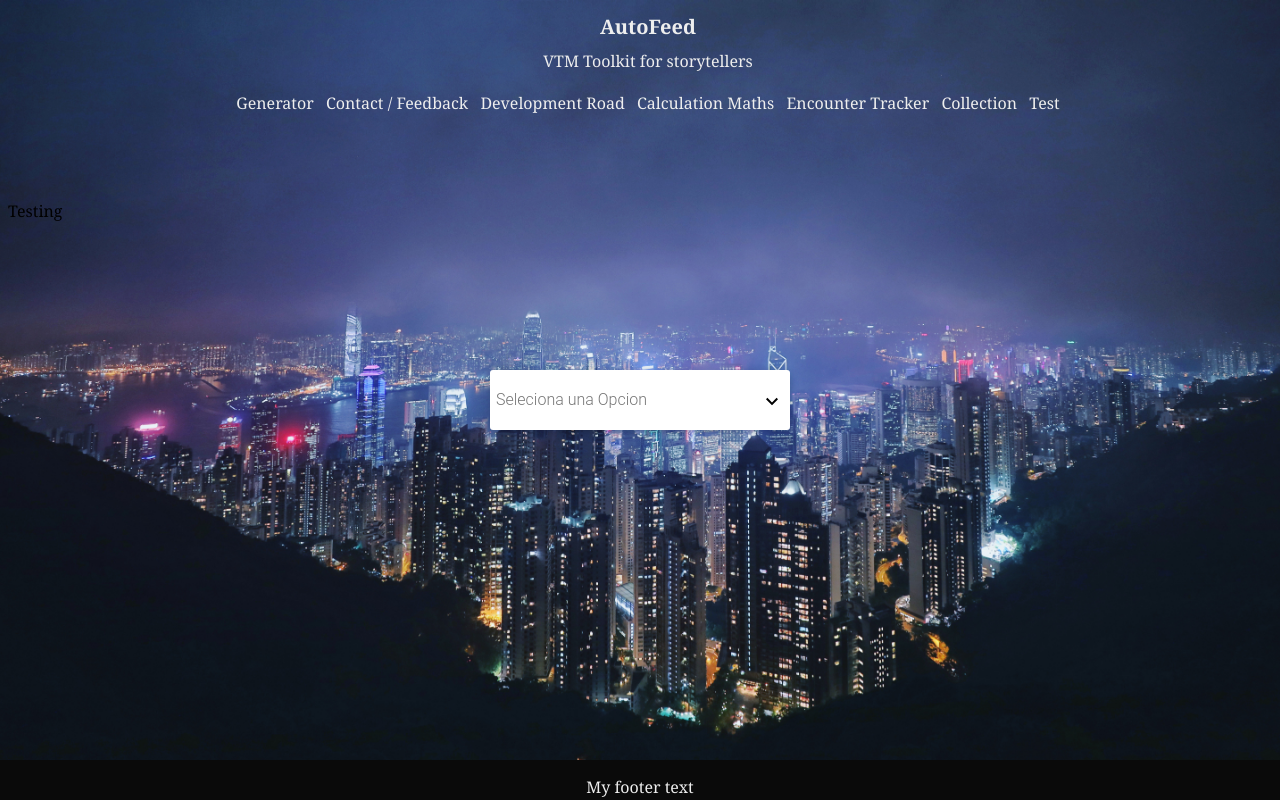
After one commit to BodoBence/RandomVampireGenerator, a Flask app: page /test in a window 1280 px wide. The commit adds this page. Run offline with Flask 2, Linux system fonts and the light colour scheme.

Commit message:
added a test page with a working custom select that relies on vanilla js

```diff
--- a/flaskr/main.py
+++ b/flaskr/main.py
@@ -96,6 +96,9 @@ def calculation_maths():
 def encounter_tracker():
     return render_template('encounter_tracker.html')
 
+@app.route('/test',  methods = ['POST', 'GET'])
+def test():
+    return render_template('test.html')
 
 @app.route('/collection_start', methods = ['POST', 'GET'])
 def collection_start():
@@ -165,6 +168,8 @@ def store_generated_character(character):
         json.dump(current_index, outf, indent=4)
 
 
+
+
 # Run the app!
 
 if __name__ == '__main__':
--- /dev/null
+++ b/flaskr/static/js_scripts/custom_select.js
@@ -0,0 +1,119 @@
+window.onload = function(){
+    crear_select();
+}
+
+function isMobileDevice() {
+    return (typeof window.orientation !== "undefined") || (navigator.userAgent.indexOf('IEMobile') !== -1);
+};
+
+var li = new Array();
+
+function crear_select(){
+    var div_cont_select = document.querySelectorAll("[data-mate-select='active']");
+    var select_ = '';
+
+for (var e = 0; e < div_cont_select.length; e++) {
+    div_cont_select[e].setAttribute('data-indx-select',e);
+    div_cont_select[e].setAttribute('data-selec-open','false');
+
+    var ul_cont = document.querySelectorAll("[data-indx-select='"+e+"'] > .cont_list_select_mate > ul");
+    select_ = document.querySelectorAll("[data-indx-select='"+e+"'] >select")[0];
+    if (isMobileDevice()) {
+        select_.addEventListener('change', function () {
+        _select_option(select_.selectedIndex,e);
+    });
+}
+
+var select_optiones = select_.options;
+
+document.querySelectorAll("[data-indx-select='"+e+"']  > .selecionado_opcion ")[0].setAttribute('data-n-select',e);
+document.querySelectorAll("[data-indx-select='"+e+"']  > .icon_select_mate ")[0].setAttribute('data-n-select',e);
+
+for (var i = 0; i < select_optiones.length; i++) {
+  li[i] = document.createElement('li');
+
+  if (select_optiones[i].selected == true || select_.value == select_optiones[i].innerHTML ) {
+    li[i].className = 'active';
+    document.querySelector("[data-indx-select='"+e+"']  > .selecionado_opcion ").innerHTML = select_optiones[i].innerHTML;
+  };
+
+  li[i].setAttribute('data-index',i);
+  li[i].setAttribute('data-selec-index',e);
+
+  // funcion click al selecionar
+  li[i].addEventListener( 'click', function(){  _select_option(this.getAttribute('data-index'),this.getAttribute('data-selec-index')); });
+
+  li[i].innerHTML = select_optiones[i].innerHTML;
+  ul_cont[0].appendChild(li[i]);
+
+    }; // Fin For select_optiones
+    }; // fin for divs_cont_select
+} // Fin Function
+
+
+
+  var cont_slc = 0;
+  function open_select(idx){
+  var idx1 =  idx.getAttribute('data-n-select');
+    var ul_cont_li = document.querySelectorAll("[data-indx-select='"+idx1+"'] .cont_select_int > li");
+  var hg = 0;
+  var slect_open = document.querySelectorAll("[data-indx-select='"+idx1+"']")[0].getAttribute('data-selec-open');
+  var slect_element_open = document.querySelectorAll("[data-indx-select='"+idx1+"'] select")[0];
+   if (isMobileDevice()) {
+    if (window.document.createEvent) { // All
+    var evt = window.document.createEvent("MouseEvents");
+    evt.initMouseEvent("mousedown", false, true, window, 0, 0, 0, 0, 0, false, false, false, false, 0, null);
+      slect_element_open.dispatchEvent(evt);
+  } else if (slect_element_open.fireEvent) { // IE
+    slect_element_open.fireEvent("onmousedown");
+  }else {
+    slect_element_open.click();
+  }
+  }else {
+
+
+    for (var i = 0; i < ul_cont_li.length; i++) {
+  hg += ul_cont_li[i].offsetHeight;
+  };
+   if (slect_open == 'false') {
+   document.querySelectorAll("[data-indx-select='"+idx1+"']")[0].setAttribute('data-selec-open','true');
+   document.querySelectorAll("[data-indx-select='"+idx1+"'] > .cont_list_select_mate > ul")[0].style.height = hg+"px";
+   document.querySelectorAll("[data-indx-select='"+idx1+"'] > .icon_select_mate")[0].style.transform = 'rotate(180deg)';
+  }else{
+   document.querySelectorAll("[data-indx-select='"+idx1+"']")[0].setAttribute('data-selec-open','false');
+   document.querySelectorAll("[data-indx-select='"+idx1+"'] > .icon_select_mate")[0].style.transform = 'rotate(0deg)';
+   document.querySelectorAll("[data-indx-select='"+idx1+"'] > .cont_list_select_mate > ul")[0].style.height = "0px";
+   }
+  }
+
+  } // fin function open_select
+
+  function salir_select(indx){
+  var select_ = document.querySelectorAll("[data-indx-select='"+indx+"'] > select")[0];
+   document.querySelectorAll("[data-indx-select='"+indx+"'] > .cont_list_select_mate > ul")[0].style.height = "0px";
+  document.querySelector("[data-indx-select='"+indx+"'] > .icon_select_mate").style.transform = 'rotate(0deg)';
+   document.querySelectorAll("[data-indx-select='"+indx+"']")[0].setAttribute('data-selec-open','false');
+  }
+
+
+  function _select_option(indx,selc){
+   if (isMobileDevice()) {
+  selc = selc -1;
+  }
+      var select_ = document.querySelectorAll("[data-indx-select='"+selc+"'] > select")[0];
+
+    var li_s = document.querySelectorAll("[data-indx-select='"+selc+"'] .cont_select_int > li");
+    var p_act = document.querySelectorAll("[data-indx-select='"+selc+"'] > .selecionado_opcion")[0].innerHTML = li_s[indx].innerHTML;
+  var select_optiones = document.querySelectorAll("[data-indx-select='"+selc+"'] > select > option");
+  for (var i = 0; i < li_s.length; i++) {
+  if (li_s[i].className == 'active') {
+  li_s[i].className = '';
+  };
+  li_s[indx].className = 'active';
+
+  };
+  select_optiones[indx].selected = true;
+    select_.selectedIndex = indx;
+    select_.onchange();
+    salir_select(selc);
+  }
--- /dev/null
+++ b/flaskr/static/stylesheets/custom_select.css
@@ -0,0 +1,103 @@
+/* ///  DECORATION CSS ///  */
+.cont_select_center {
+    position: absolute;
+    left: 50%;
+    top:50%;
+    margin-top: -30px;
+    margin-left: -150px;
+}
+
+/* ///  END DECORATION CSS  ///  */
+
+.icon_select_mate {
+    position: absolute;
+    top:20px;
+    right: 2%;
+    font-size: 16px;
+    height: 22px;
+    transition: all 275ms;
+}
+
+.select_mate {
+    position: relative;
+    float: left;
+    min-width: 300px;
+    width: 300px;
+    min-height: 60px;
+    font-family: 'Roboto';
+    color: #777;
+    font-weight: 300;
+    background-color: #fff;
+    box-shadow: 1px 2px 10px -2px rgba(0,0,0,0.3);
+    border-radius: 3px;
+    transition: all 375ms ease-in-out;
+}
+
+/* Oculto el elemento select */
+select {
+    position: absolute;
+    overflow: hidden;
+    height: 0px;
+    opacity: 0;
+    z-index: -1;
+}
+
+.cont_list_select_mate {
+    position: relative;
+    float: left;
+    width: 100%;
+}
+
+.cont_select_int {
+    position: absolute;
+    left: 0px;
+    top: 0px;
+    z-index: 999;
+    overflow: hidden;
+    height: 0px;
+    width: 100%;
+    background-color: #fff;
+    padding: 0px;
+    margin-bottom: 0px;
+    margin-top: 0px;
+    border-radius: 0px 0px 3px 3px;
+    box-shadow: 1px 4px 10px -2px rgba(0, 0, 0, 0.2);
+    transition: all 375ms ease-in-out;
+}
+
+.cont_select_int li {
+    position: relative;
+    float: left;
+    width: 96%;
+    border-bottom:1px solid #E0E0E0;
+    background-color: #F5F5F5;
+    list-style-type: none;
+    padding: 10px 2%;
+    margin: 0px;
+    transition: all 275ms ease-in-out;
+    display: block;
+    cursor:pointer;
+}
+
+.cont_select_int li:last-child {
+    border-radius: 3px;
+    border-bottom:0px;
+}
+
+.cont_select_int li:hover {
+    background-color: #EEEEEE;
+}
+
+.cont_select_int li.active {
+    background-color: #EEEEEE;
+}
+
+
+/* etiqueta <p> con la opcion selecionada  */
+.selecionado_opcion {
+    padding: 20px 2%;
+    width: 96%;
+    display: block;
+    margin: 0px;
+    cursor: pointer;
+}
--- a/flaskr/templates/generator_inputs.html
+++ b/flaskr/templates/generator_inputs.html
@@ -1,6 +1,9 @@
 <form action = "/result" method='POST'>
     <div class="div_inputs_all">
         <div class="input_container " id="input_container_id">
+            <div class="div_input_dropdown">
+                in
+            </div>
             <div class="div_input_dropdown">
                 <div class="div_input_text_container">
                     <p>Clan:</p>
--- a/flaskr/templates/navigation.html
+++ b/flaskr/templates/navigation.html
@@ -13,6 +13,7 @@
                 <li><a href="/calculation_maths"> Calculation Maths </a></li>
                 <li><a href="/encounter_tracker"> Encounter Tracker </a></li>
                 <li><a href="/collection_start"> Collection </a></li>
+                <li><a href="/test"> Test </a></li>
             </ul>
         </nav>
 
--- /dev/null
+++ b/flaskr/templates/test.html
@@ -0,0 +1,57 @@
+<!doctype html>
+<html lang="en">
+    <head>
+        <link type="text/css" rel="stylesheet" href={{ url_for('static', filename='stylesheets/general.css') }}>
+        <link type="text/css" rel="stylesheet" href={{ url_for('static', filename='stylesheets/navigation.css') }}>
+        <link type="text/css" rel="stylesheet" href={{ url_for('static', filename='stylesheets/custom_select.css') }}>
+    </head>
+
+    <body>
+
+        {% include "navigation.html" %}
+
+        <div style="margin-top: 200px;">
+            <p>
+                Testing
+            </p>
+        </div>
+
+
+        <div class="cont_select_center">
+
+          <!-- Custom select structure -->
+        <div class="select_mate" data-mate-select="active" >
+        <select name="" onchange="" onclick="return false;" id="">
+            <option value="">Seleciona una Opcion </option>
+            <option value="1">Select option 1</option>
+            <option value="2" >Select option 2</option>
+            <option value="3">Select option 3</option>
+          </select>
+
+          <!-- Fake(custom) select segment -->
+        <p class="selecionado_opcion"
+            onclick="open_select(this)" >
+        </p>
+        <span onclick="open_select(this)" class="icon_select_mate" >
+            <svg fill="#000000" height="24" viewBox="0 0 24 24" width="24" xmlns="http://www.w3.org/2000/svg">
+                <path d="M7.41 7.84L12 12.42l4.59-4.58L18 9.25l-6 6-6-6z"/>
+                <path d="M0-.75h24v24H0z" fill="none"/>
+            </svg>
+        </span>
+
+        <div class="cont_list_select_mate">
+          <ul class="cont_select_int">
+          </ul>
+        </div>
+
+        </div>
+          <!-- Custom select structure -->
+        </div> <!-- End div center   -->
+
+        {% include "footer.html" %}
+    </body>
+
+    <script src={{ url_for('static', filename='js_scripts/general.js') }}></script>
+    <script src={{ url_for('static', filename='js_scripts/custom_select.js') }}></script>
+
+</html>
```
